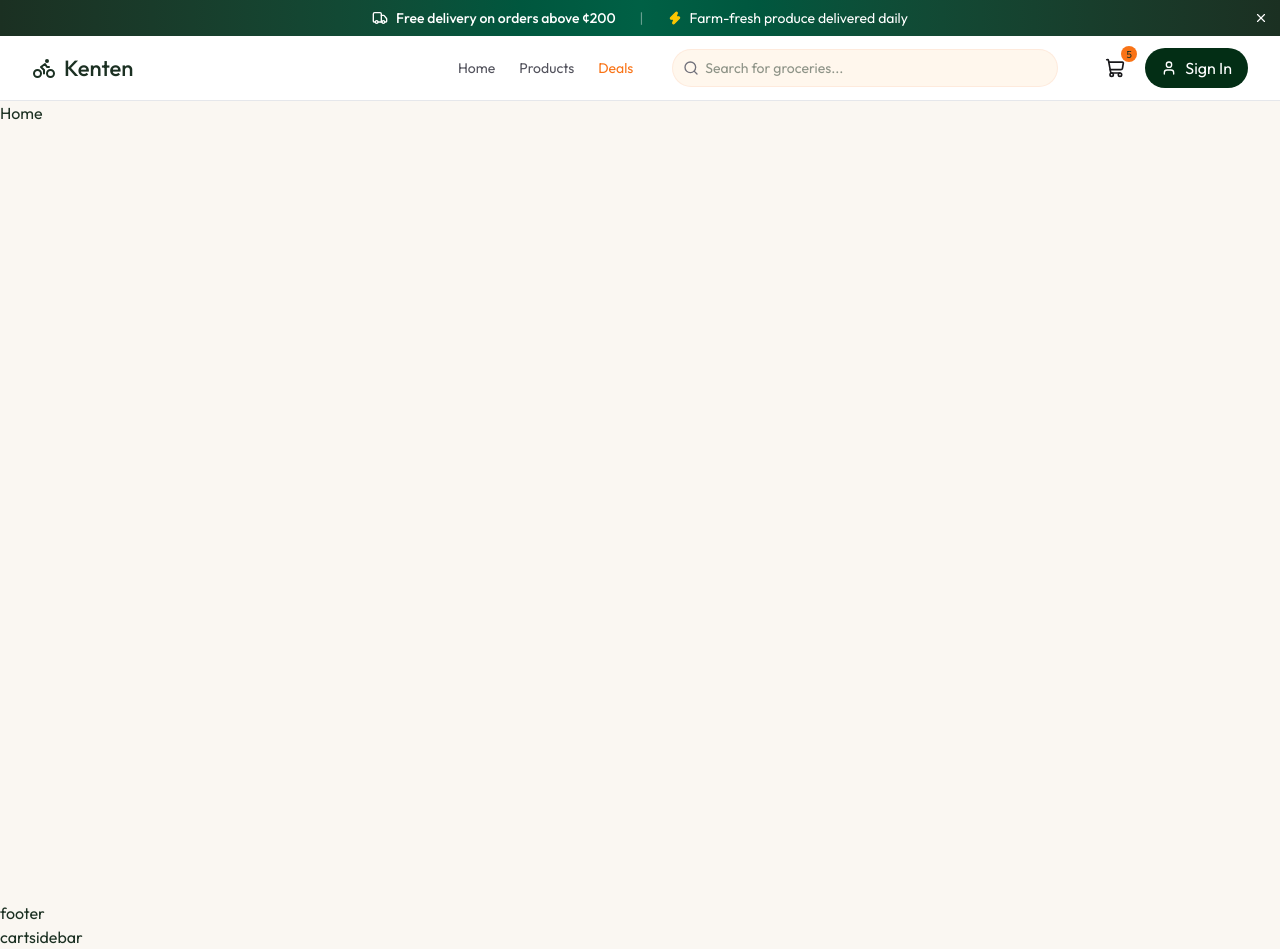
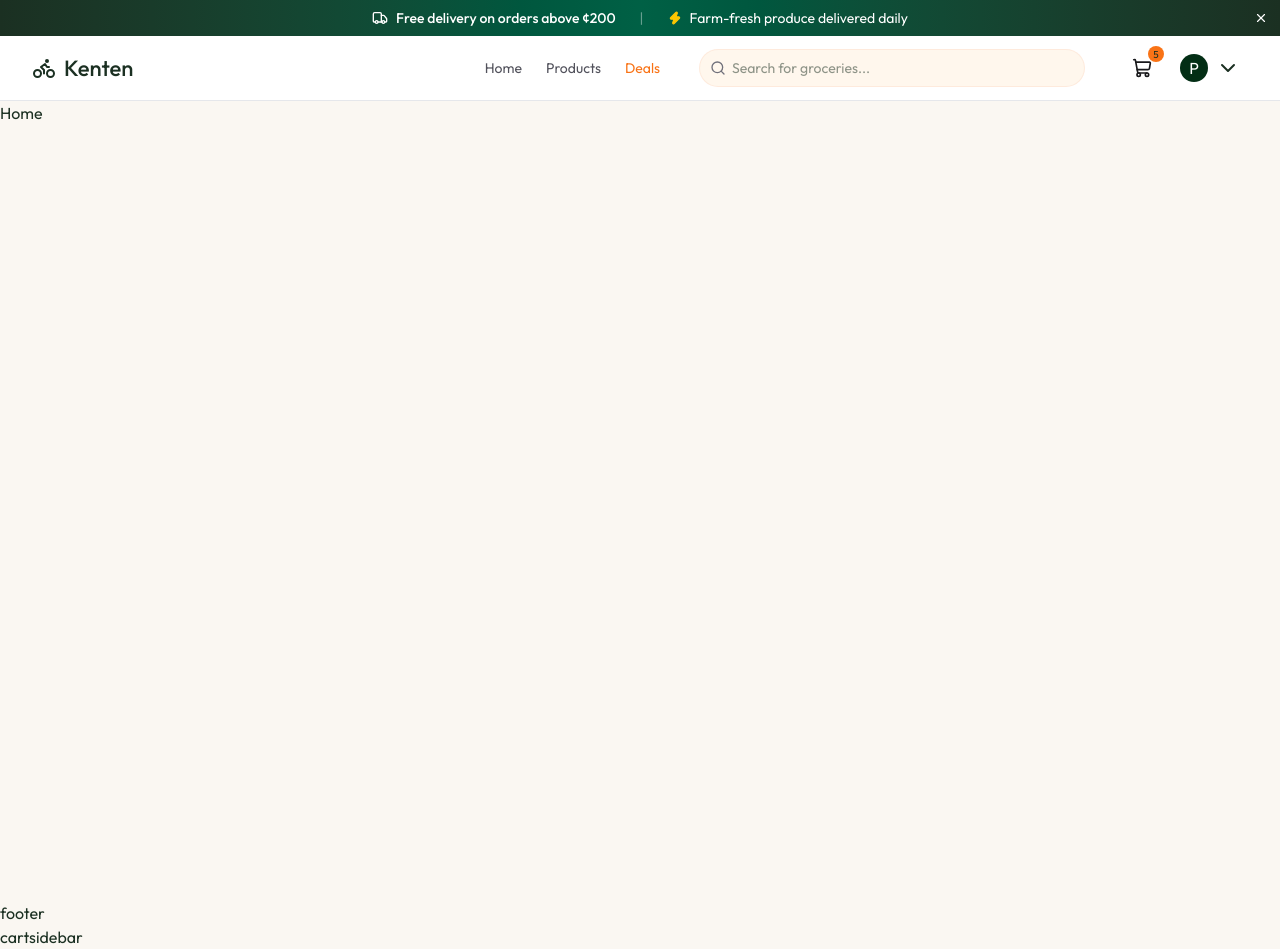
Before and after one commit to BearForOdin/kenten, a React (Vite) app in the folder client/: page / in a window 1280 px wide. Built offline with nearby package versions, Linux system fonts and the light colour scheme.

Commit message:
navbar-done

```diff
--- a/client/src/components/NavBar.tsx
+++ b/client/src/components/NavBar.tsx
@@ -5,7 +5,7 @@ import { Link } from "react-router-dom";
 
 
 const NavBar = () => {
-    const user: any = null
+    const user: any = {name: "Paa Joe", email: "paa@gmail.com", isAdmin: true}
     const {cartCount, setIsCartOpen} = {
         cartCount: 5,
         setIsCartOpen: (_data: any)=> {}
```
